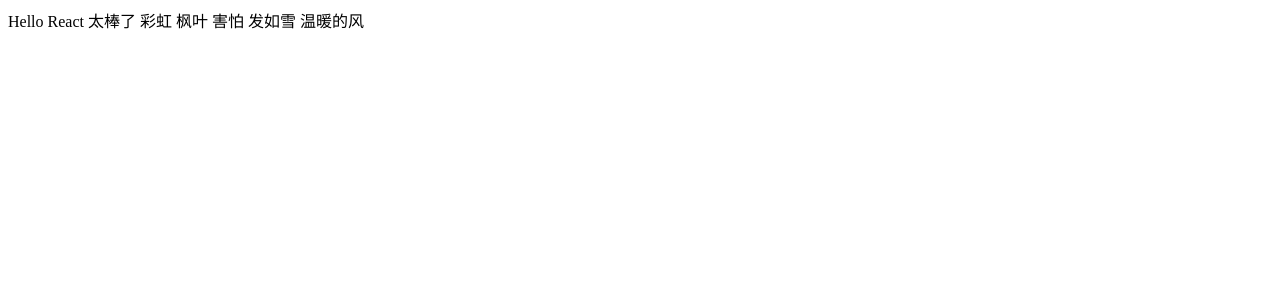
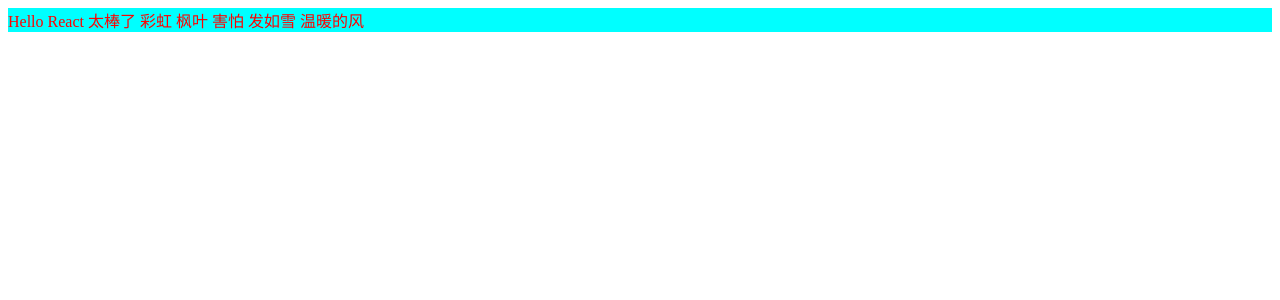
Before and after one commit to BlueStoneQ/react-frame, a React app: page / in a window 1280 px wide. Shown: the top 300 px of the page. Built offline with nearby package versions, Linux system fonts and the light colour scheme; the HTML template or start-up script is replaced by a standard one.

Commit message:
引入css-loader+less-loader

```diff
--- a/package.json
+++ b/package.json
@@ -29,9 +29,13 @@
     "babel-preset-env": "^1.7.0",
     "babel-preset-react": "^6.24.1",
     "clean-webpack-plugin": "^0.1.19",
+    "css-loader": "^1.0.0",
     "file-loader": "^1.1.11",
     "html-loader": "^0.5.5",
     "html-webpack-plugin": "^3.2.0",
+    "less": "^3.8.0",
+    "less-loader": "^4.1.0",
+    "style-loader": "^0.21.0",
     "webpack": "^4.16.3",
     "webpack-cli": "^3.1.0",
     "webpack-dev-server": "^3.1.5"
--- a/src/js/App.jsx
+++ b/src/js/App.jsx
@@ -1,9 +1,10 @@
 import React, { Component } from 'react';
+import '../style/less/test.less';
 
 class App extends Component {
   render() {
     return (
-      <div>
+      <div className='app'>
         Hello React 太棒了 彩虹 枫叶 害怕 发如雪 温暖的风
 
       </div>
--- /dev/null
+++ b/src/style/less/test.less
@@ -0,0 +1,4 @@
+.app {
+  background-color: aqua;
+  color: #f00;
+}
```
Also changed, not shown: 2 other files (tests, documents, lock files or other folders).
